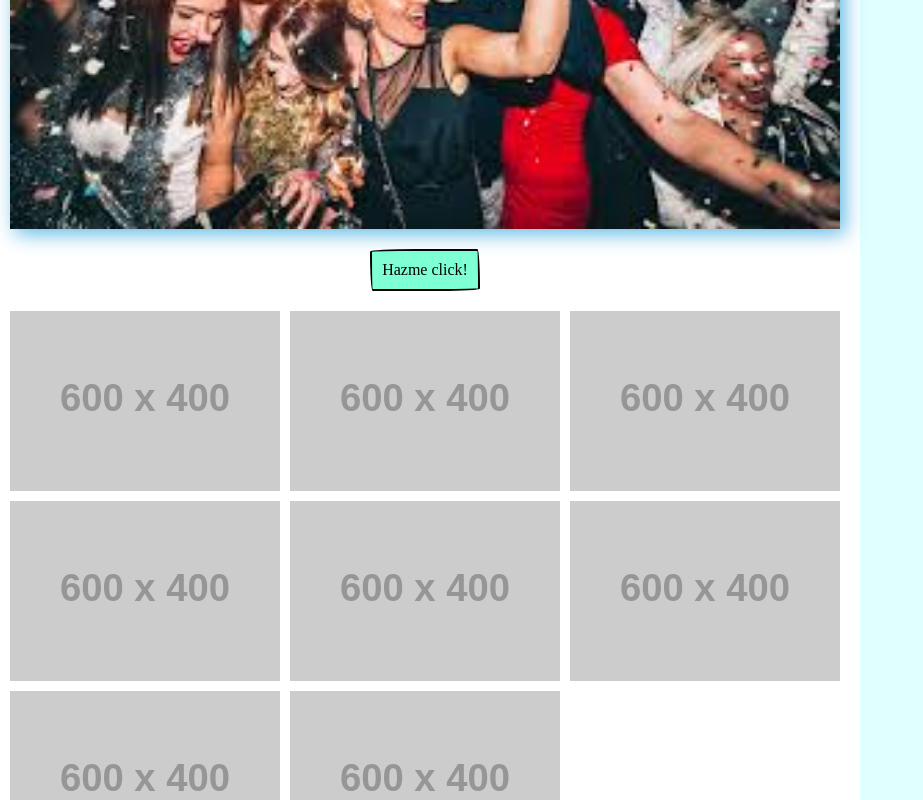
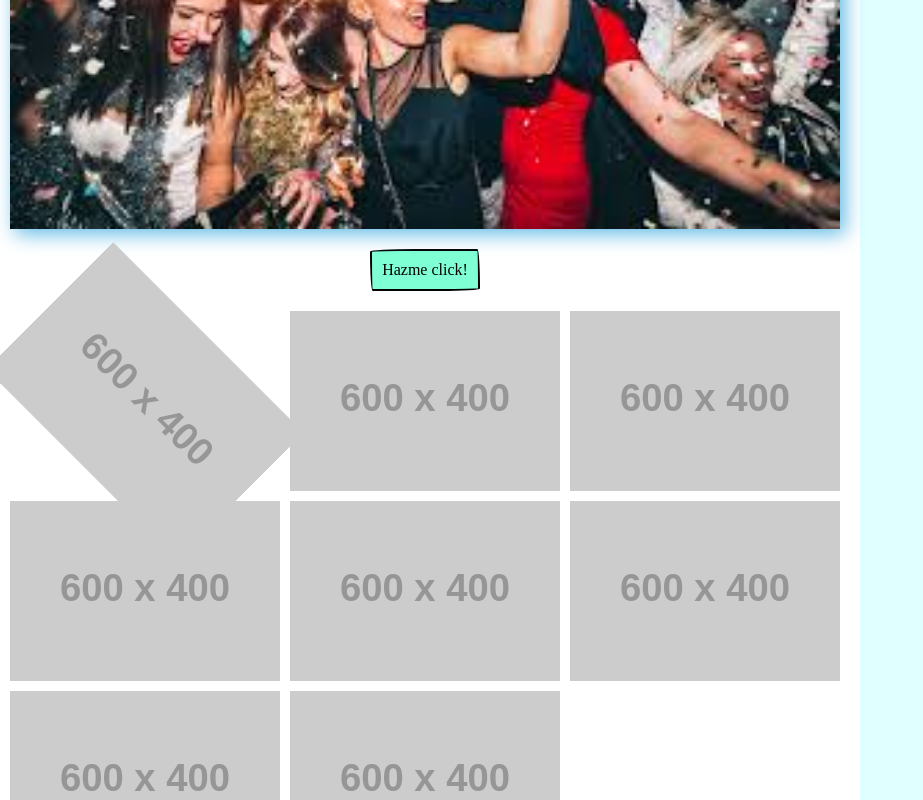
Before and after one commit to lizclaudia-cei/LizCEI, a plain HTML site: page dia19/Practica/index.html in a window 1280 px wide. In both pictures the pointer is over the picture 145 px from the left and 803 px from the top of the page. Shown: the part 403-1203 px from the top of the page, without its empty margins (0-923 px from the left). Drawn offline with Linux system fonts and the light colour scheme; placeholder pictures from the web are drawn by us.

Commit message:
agregando cambios al grid de imagenes

```diff
--- a/dia19/Practica/css/styles.css
+++ b/dia19/Practica/css/styles.css
@@ -120,6 +120,12 @@ background-color: green;
 .gallery__img{
     width: 100%;
     object-fit: cover;
+    transition:transform 0.5s ease;
+}
+
+.gallery__img:hover{
+    transform: scale(1) rotate(45deg);
+
 }
 
 .sidebar{
```
